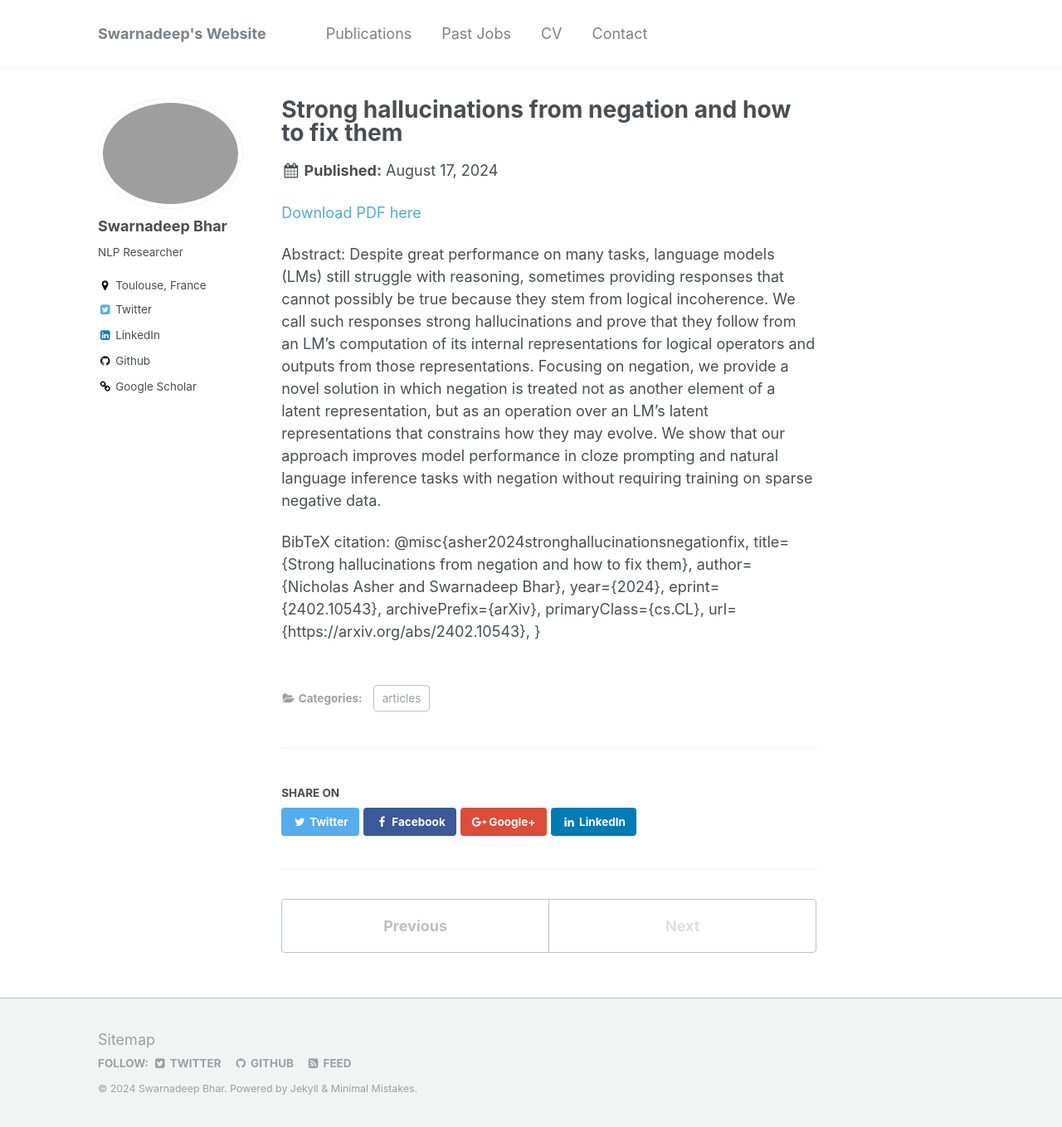
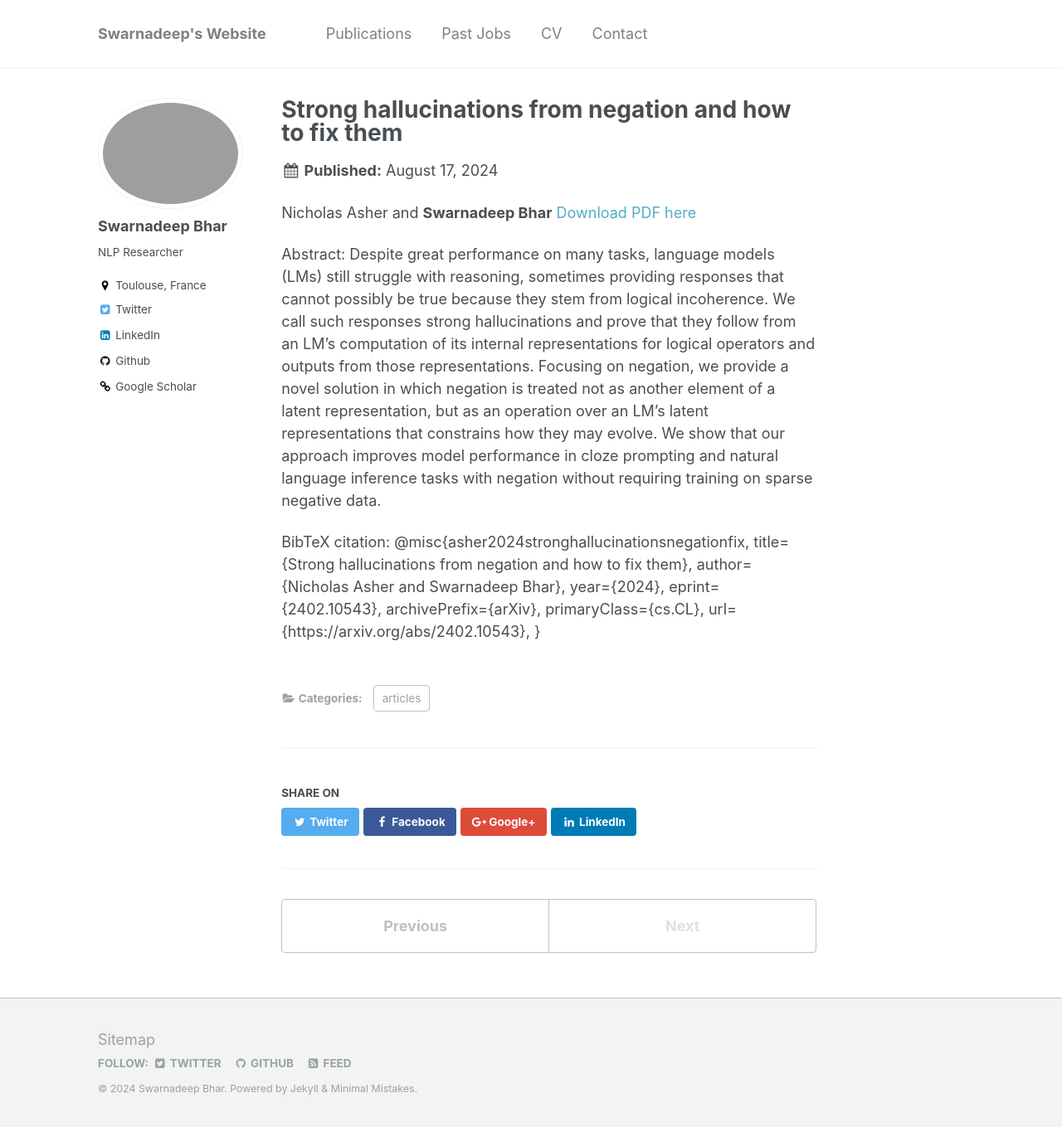
Before and after one commit to swarnadeep8597/swarnadeep8597.github.io, a Jekyll site: the page built from _articles/negation.md, in a window 1280 px wide and 1359 px high. Shown: the whole window at 83% size. Built offline with Jekyll 4.4.1, drawn with Linux system fonts in a browser that asks for light colours.

Commit message:
body bold neg

```diff
--- a/_articles/negation.md
+++ b/_articles/negation.md
@@ -5,8 +5,9 @@
 venue: "Findings of ACL 2024"
 excerpt: 'Despite great performance on many tasks, language models (LMs) still struggle with reasoning, sometimes providing responses that cannot possibly be true because they stem from logical incoherence. We call such responses strong hallucinations and prove that they follow from its computation of its internal representations for logical operators and outputs from those representations'
 date: 2024-08-17
-citation: Asher, Nicholas, and **Swarnadeep Bhar**. "Strong hallucinations from negation and how to fix them." arXiv preprint arXiv:2402.10543 (2024).
+citation: 'Asher, Nicholas, and Swarnadeep Bhar. "Strong hallucinations from negation and how to fix them." arXiv preprint arXiv:2402.10543 (2024).'
 ---
+Nicholas Asher and **Swarnadeep Bhar**
 <a href='https://swarnadeep8597.github.io/papers/Why_large_language_models_hallucinate.pdf'>Download PDF here</a>
 
 Abstract: Despite great performance on many tasks, language models (LMs) still struggle with reasoning, sometimes providing responses that cannot possibly be true because they stem from logical incoherence. We call such responses strong hallucinations and prove that they follow from an LM's computation of its internal representations for logical operators and outputs from those representations. Focusing on negation, we provide a novel solution in which negation is treated not as another element of a latent representation, but as an operation over an LM's latent representations that constrains how they may evolve. We show that our approach improves model performance in cloze prompting and natural language inference tasks with negation without requiring training on sparse negative data.
```
